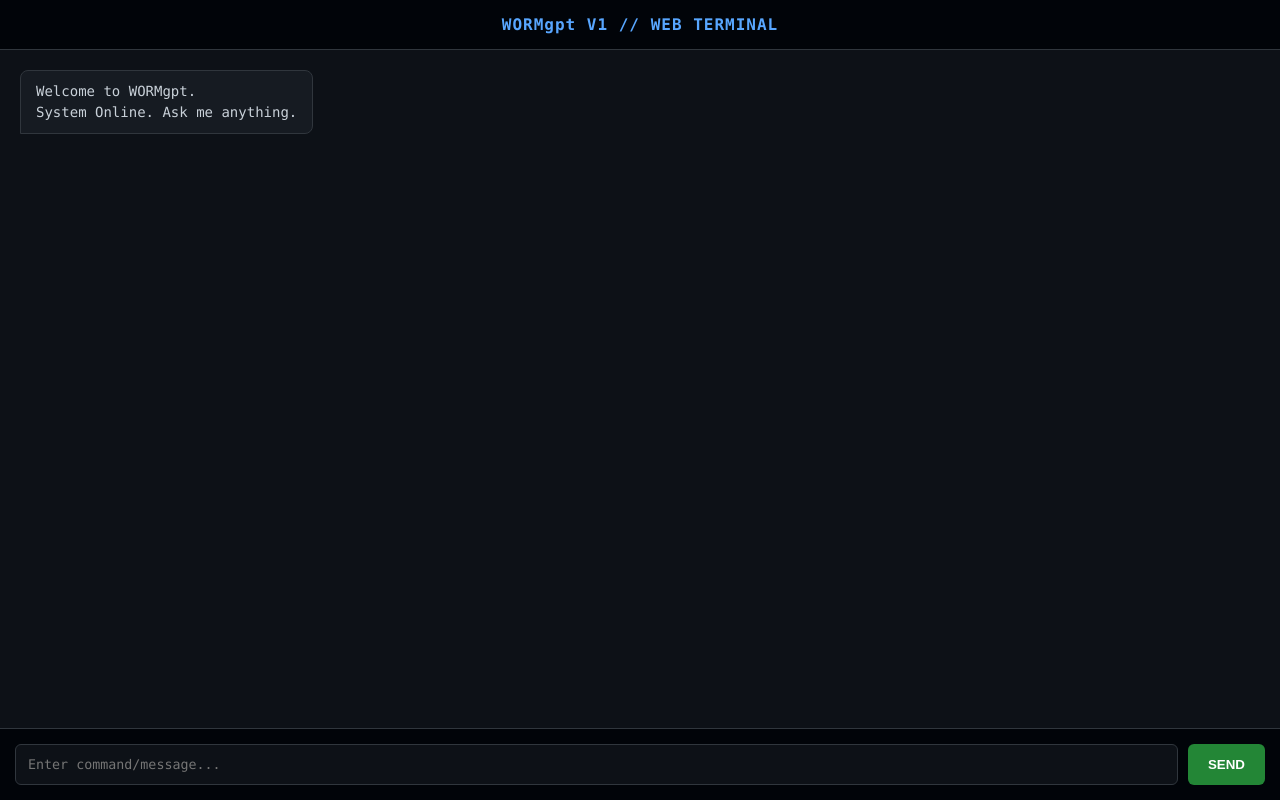
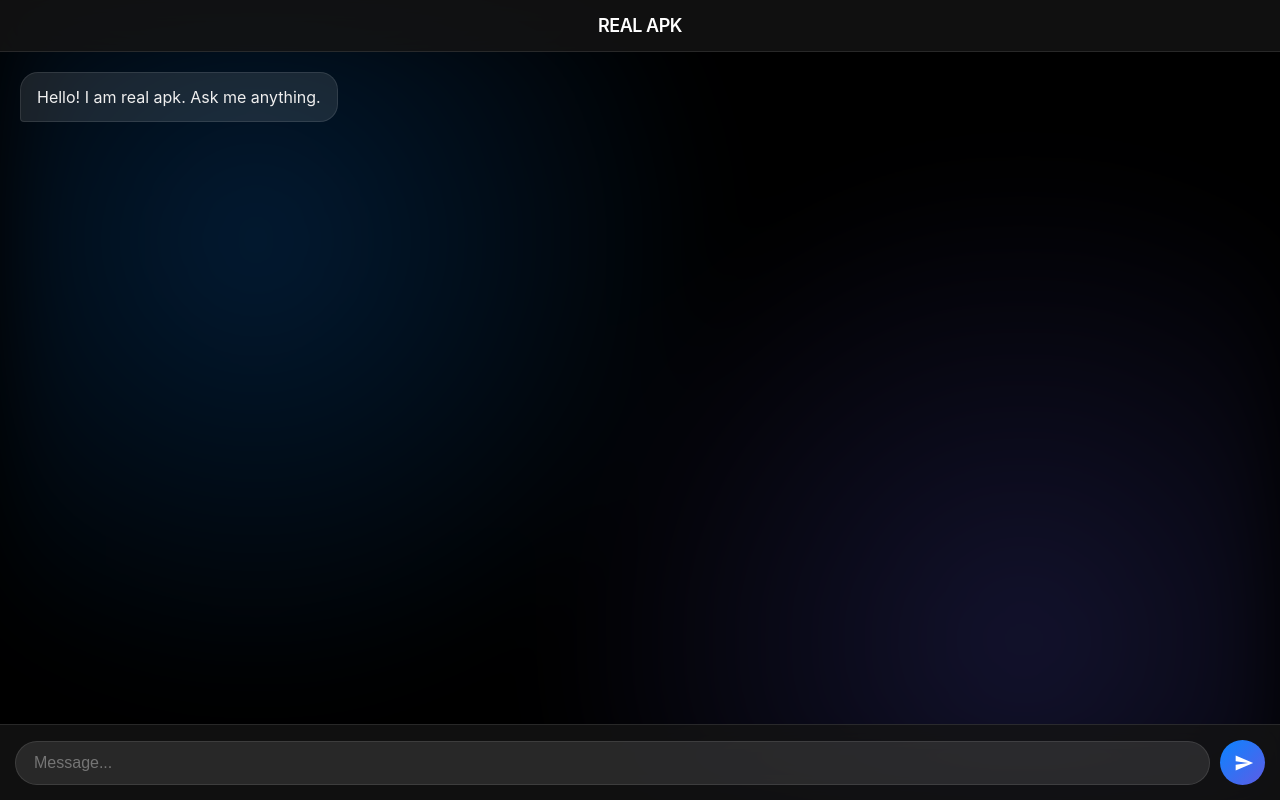
Before and after one commit to realapk-alt/my-pastebin-app, a plain HTML site: page index.html in a window 1280 px wide. Drawn offline with nearby package versions, Linux system fonts and the light colour scheme.

Commit message:
Update index.html

```diff
--- a/index.html
+++ b/index.html
@@ -2,53 +2,208 @@
 <html lang="en">
 <head>
     <meta charset="UTF-8">
-    <meta name="viewport" content="width=device-width, initial-scale=1.0">
-    <title>WORMgpt Web</title>
+    <meta name="viewport" content="width=device-width, initial-scale=1.0, maximum-scale=1.0, user-scalable=no">
+    <title>WormGPT iOS</title>
     <script src="https://cdn.jsdelivr.net/npm/marked/marked.min.js"></script>
     <style>
-        :root { --bg: #0d1117; --chat-bg: #161b22; --user-msg: #238636; --bot-msg: #1f6feb; --text: #c9d1d9; }
-        body { margin: 0; font-family: 'Consolas', 'Courier New', monospace; background: var(--bg); color: var(--text); display: flex; flex-direction: column; height: 100vh; }
+        /* --- iOS & Glass Theme Setup --- */
+        :root {
+            --bg-dark: #000000;
+            --glass-bg: rgba(30, 30, 30, 0.6);
+            --glass-border: rgba(255, 255, 255, 0.1);
+            --accent-gradient: linear-gradient(135deg, #0A84FF, #5E5CE6);
+            --bot-bg: rgba(255, 255, 255, 0.1);
+            --text-primary: #ffffff;
+            --text-secondary: #8E8E93;
+        }
 
-        /* Header */
-        header { background: #010409; padding: 15px; text-align: center; border-bottom: 1px solid #30363d; font-weight: bold; letter-spacing: 1px; color: #58a6ff; }
+        * { box-sizing: border-box; -webkit-tap-highlight-color: transparent; }
 
-        /* Chat Area */
-        #chat-container { flex: 1; overflow-y: auto; padding: 20px; display: flex; flex-direction: column; gap: 15px; scroll-behavior: smooth; }
+        body {
+            margin: 0;
+            padding: 0;
+            font-family: -apple-system, BlinkMacSystemFont, "SF Pro Text", "Segoe UI", Roboto, Helvetica, Arial, sans-serif;
+            background-color: var(--bg-dark);
+            color: var(--text-primary);
+            height: 100dvh; /* Dynamic Height for Mobile */
+            display: flex;
+            flex-direction: column;
+            overflow: hidden;
+        }
 
-        .message { max-width: 80%; padding: 10px 15px; border-radius: 8px; line-height: 1.5; font-size: 14px; word-wrap: break-word; }
-        .user { align-self: flex-end; background: var(--user-msg); color: white; border-bottom-right-radius: 0; }
-        .bot { align-self: flex-start; background: var(--chat-bg); border: 1px solid #30363d; border-bottom-left-radius: 0; }
+        /* Ambient Background Orbs (Glowing effect) */
+        .ambient-light {
+            position: fixed;
+            top: 0; left: 0; width: 100%; height: 100%;
+            background: radial-gradient(circle at 20% 30%, rgba(10, 132, 255, 0.2), transparent 40%),
+                        radial-gradient(circle at 80% 80%, rgba(94, 92, 230, 0.2), transparent 40%);
+            z-index: -1;
+            filter: blur(40px);
+        }
 
-        /* Code blocks styling */
-        pre { background: #000; padding: 10px; border-radius: 5px; overflow-x: auto; }
-        code { font-family: 'Courier New', monospace; }
+        /* --- Header --- */
+        header {
+            padding: 15px 20px;
+            text-align: center;
+            font-weight: 600;
+            font-size: 18px;
+            letter-spacing: -0.5px;
+            background: rgba(20, 20, 20, 0.8);
+            backdrop-filter: blur(20px);
+            -webkit-backdrop-filter: blur(20px);
+            border-bottom: 1px solid var(--glass-border);
+            position: sticky;
+            top: 0;
+            z-index: 10;
+        }
 
-        /* Input Area */
-        .input-area { background: #010409; padding: 15px; border-top: 1px solid #30363d; display: flex; gap: 10px; }
-        input { flex: 1; padding: 12px; border-radius: 6px; border: 1px solid #30363d; background: #0d1117; color: white; outline: none; font-family: inherit; }
-        input:focus { border-color: #58a6ff; }
-        button { padding: 0 20px; background: #238636; color: white; border: none; border-radius: 6px; cursor: pointer; font-weight: bold; }
-        button:disabled { background: #333; cursor: not-allowed; }
+        /* --- Chat Area --- */
+        #chat-container {
+            flex: 1;
+            overflow-y: auto;
+            padding: 20px;
+            display: flex;
+            flex-direction: column;
+            gap: 12px;
+            scroll-behavior: smooth;
+        }
 
-        /* Loading Animation */
-        .typing { font-style: italic; color: #8b949e; font-size: 12px; margin-left: 10px; display: none; }
+        .message {
+            max-width: 85%;
+            padding: 12px 16px;
+            border-radius: 18px;
+            font-size: 16px;
+            line-height: 1.5;
+            position: relative;
+            word-wrap: break-word;
+            animation: fadeIn 0.3s ease;
+        }
+
+        /* Animation */
+        @keyframes fadeIn {
+            from { opacity: 0; transform: translateY(10px); }
+            to { opacity: 1; transform: translateY(0); }
+        }
+
+        /* Bot Message Style (Glassy Grey) */
+        .bot {
+            align-self: flex-start;
+            background: var(--bot-bg);
+            border: 1px solid var(--glass-border);
+            border-bottom-left-radius: 4px;
+            color: #efefef;
+        }
+
+        /* User Message Style (iOS Blue Gradient) */
+        .user {
+            align-self: flex-end;
+            background: var(--accent-gradient);
+            border-bottom-right-radius: 4px;
+            color: white;
+            box-shadow: 0 4px 15px rgba(10, 132, 255, 0.3);
+        }
+
+        /* Markdown Styles for Bot */
+        .bot pre {
+            background: rgba(0,0,0,0.5);
+            padding: 10px;
+            border-radius: 10px;
+            overflow-x: auto;
+            margin: 5px 0;
+            border: 1px solid var(--glass-border);
+        }
+        .bot code { font-family: 'Menlo', monospace; font-size: 14px; }
+        .bot p { margin: 0 0 5px 0; }
+        .bot p:last-child { margin: 0; }
+
+        /* --- Input Area --- */
+        .input-area {
+            padding: 15px;
+            background: rgba(20, 20, 20, 0.8);
+            backdrop-filter: blur(25px);
+            -webkit-backdrop-filter: blur(25px);
+            border-top: 1px solid var(--glass-border);
+            display: flex;
+            align-items: center;
+            gap: 10px;
+            padding-bottom: max(15px, env(safe-area-inset-bottom)); /* iPhone Home Bar Support */
+        }
+
+        input {
+            flex: 1;
+            background: rgba(255, 255, 255, 0.1);
+            border: 1px solid var(--glass-border);
+            padding: 12px 18px;
+            border-radius: 25px;
+            color: white;
+            font-size: 16px;
+            outline: none;
+            transition: all 0.2s;
+        }
+
+        input:focus {
+            background: rgba(255, 255, 255, 0.15);
+            border-color: rgba(255, 255, 255, 0.3);
+        }
+
+        /* Send Button */
+        button {
+            width: 45px;
+            height: 45px;
+            border-radius: 50%;
+            border: none;
+            background: var(--accent-gradient);
+            color: white;
+            display: flex;
+            align-items: center;
+            justify-content: center;
+            cursor: pointer;
+            transition: transform 0.1s;
+        }
+
+        button:active { transform: scale(0.9); }
+
+        button svg { width: 20px; height: 20px; fill: white; margin-left: 2px; }
+
+        /* Typing Dot Animation */
+        .typing {
+            font-size: 12px;
+            color: var(--text-secondary);
+            margin-left: 15px;
+            margin-bottom: 5px;
+            display: none;
+        }
+        .dot { animation: blink 1.4s infinite both; }
+        .dot:nth-child(2) { animation-delay: 0.2s; }
+        .dot:nth-child(3) { animation-delay: 0.4s; }
+        @keyframes blink { 0% { opacity: 0.2; } 20% { opacity: 1; } 100% { opacity: 0.2; } }
+
     </style>
 </head>
 <body>
 
-<header>WORMgpt V1 // WEB TERMINAL</header>
+    <div class="ambient-light"></div>
 
-<div id="chat-container">
-    <div class="message bot">
-        Welcome to WORMgpt. <br>System Online. Ask me anything.
+    <header>
+        REAL APK
+    </header>
+
+    <div id="chat-container">
+        <div class="message bot">
+            Hello! I am real apk. Ask me anything.
+        </div>
     </div>
-</div>
-<div class="typing" id="typingIndicator">Worm is thinking...</div>
 
-<div class="input-area">
-    <input type="text" id="userInput" placeholder="Enter command/message..." autocomplete="off">
-    <button onclick="sendMessage()" id="sendBtn">SEND</button>
-</div>
+    <div class="typing" id="typingIndicator">
+        AI is thinking<span class="dot">.</span><span class="dot">.</span><span class="dot">.</span>
+    </div>
+
+    <div class="input-area">
+        <input type="text" id="userInput" placeholder="Message..." autocomplete="off">
+        <button onclick="sendMessage()" id="sendBtn">
+            <svg viewBox="0 0 24 24"><path d="M2.01 21L23 12 2.01 3 2 10l15 2-15 2z"></path></svg>
+        </button>
+    </div>
 
 <script>
     const chatBox = document.getElementById('chat-container');
@@ -56,7 +211,7 @@
     const sendBtn = document.getElementById('sendBtn');
     const typingIndicator = document.getElementById('typingIndicator');
 
-    // Enter key dabane par send ho
+    // Enter Key Support
     inputField.addEventListener("keypress", function(event) {
         if (event.key === "Enter") { sendMessage(); }
     });
@@ -65,15 +220,15 @@
         const text = inputField.value.trim();
         if (!text) return;
 
-        // 1. User ka message show karo
+        // Add User Message
         addMessage(text, 'user');
         inputField.value = '';
-        inputField.disabled = true;
-        sendBtn.disabled = true;
+        inputField.disabled = true; // Disable input while loading
         typingIndicator.style.display = 'block';
+        chatBox.scrollTop = chatBox.scrollHeight;
 
         try {
-            // 2. Vercel Backend API ko call karo
+            // API Call
             const response = await fetch('/api/chat', {
                 method: 'POST',
                 headers: { 'Content-Type': 'application/json' },
@@ -82,20 +237,20 @@
 
             const data = await response.json();
 
-            // 3. Bot ka response show karo
+            // Handle Response
             if (data.status === 'success') {
                 addMessage(data.response, 'bot');
             } else {
-                addMessage(`Error: ${data.message || 'Unknown Error'}`, 'bot');
+                addMessage(`Error: ${data.message || 'Server Error'}`, 'bot');
             }
 
         } catch (error) {
-            addMessage("System Failure: Cannot connect to server.", 'bot');
+            addMessage("Connection failed. Check your internet.", 'bot');
         } finally {
+            // Re-enable Input
             inputField.disabled = false;
-            sendBtn.disabled = false;
+            typingIndicator.style.display = 'none';
             inputField.focus();
-            typingIndicator.style.display = 'none';
         }
     }
 
@@ -103,15 +258,18 @@
         const div = document.createElement('div');
         div.className = `message ${sender}`;
 
-        // Agar bot hai to Markdown render karo, nahi to plain text
         if (sender === 'bot') {
-            div.innerHTML = marked.parse(text);
+            div.innerHTML = marked.parse(text); // Convert Markdown
         } else {
             div.textContent = text;
         }
 
         chatBox.appendChild(div);
-        chatBox.scrollTop = chatBox.scrollHeight;
+
+        // Smooth scroll to bottom
+        setTimeout(() => {
+            chatBox.scrollTo({ top: chatBox.scrollHeight, behavior: 'smooth' });
+        }, 100);
     }
 </script>
 
```
